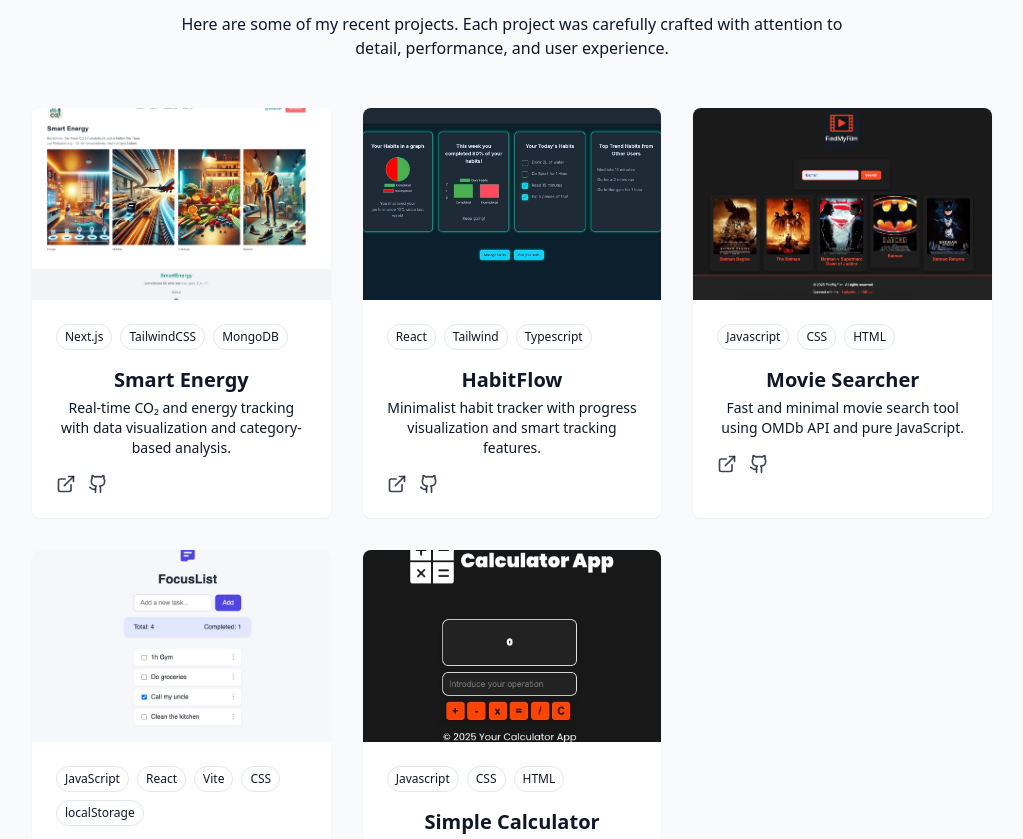
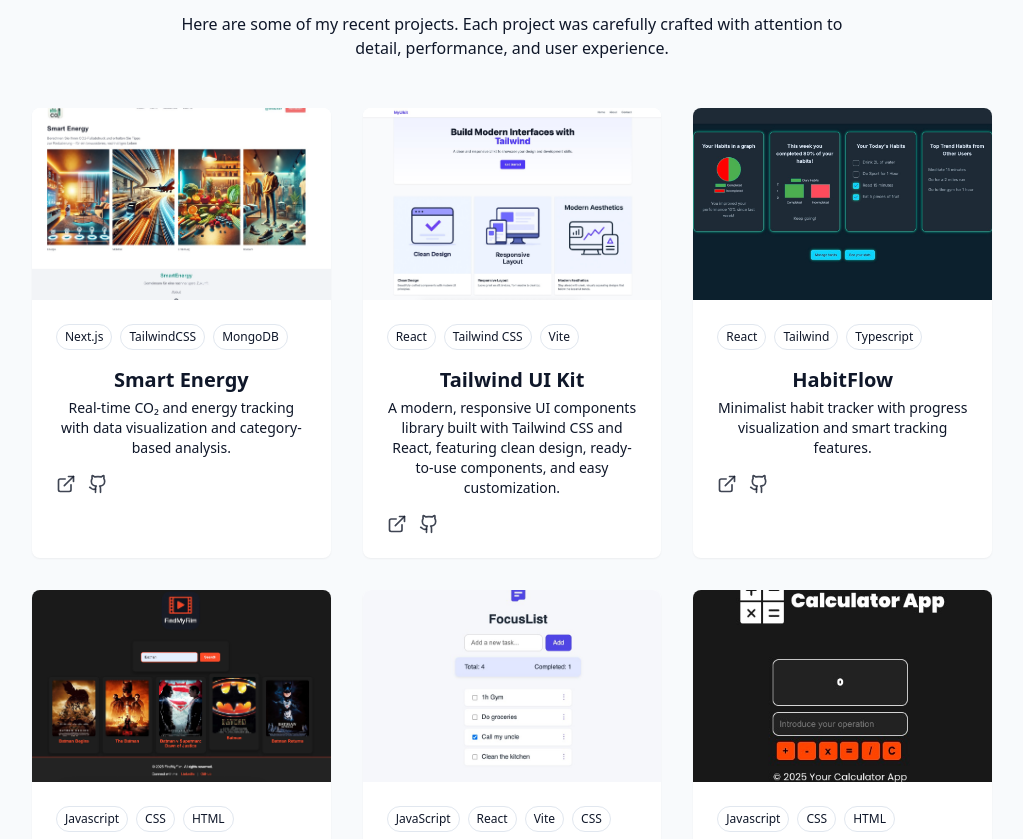
Before and after one commit to LuisIglesiass/portfolio-luisigl3sias, a React (Vite) app in the folder vite-project/: page / in a window 1280 px wide. Shown: the part 2438-3277 px from the top of the page, without its empty margins (128-1151 px from the left). Built offline with nearby package versions, Linux system fonts and the light colour scheme.

Commit message:
tailwind ui kit project

```diff
--- a/vite-project/src/components/ProjectsSection.jsx
+++ b/vite-project/src/components/ProjectsSection.jsx
@@ -12,6 +12,16 @@ const projects = [
   },
   {
     id: 2,
+    title: "Tailwind UI Kit",
+    description:
+      "A modern, responsive UI components library built with Tailwind CSS and React, featuring clean design, ready-to-use components, and easy customization.",
+    image: "/projects/MyUiKit.jpg",
+    tags: ["React", "Tailwind CSS", "Vite"],
+    demoUrl: "https://my-ui-kit-ten.vercel.app/",
+    githubUrl: "https://github.com/LuisIglesiass/tailwind-ui-kit",
+  },
+  {
+    id: 3,
     title: "HabitFlow",
     description:
       "Minimalist habit tracker with progress visualization and smart tracking features.",
```
Also changed, not shown: vite-project/public/projects/MyUiKit.jpg (added), 1 other file (tests, documents, lock files or other folders).
